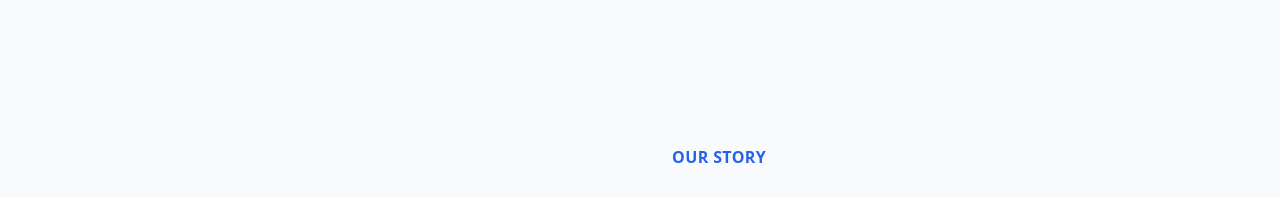
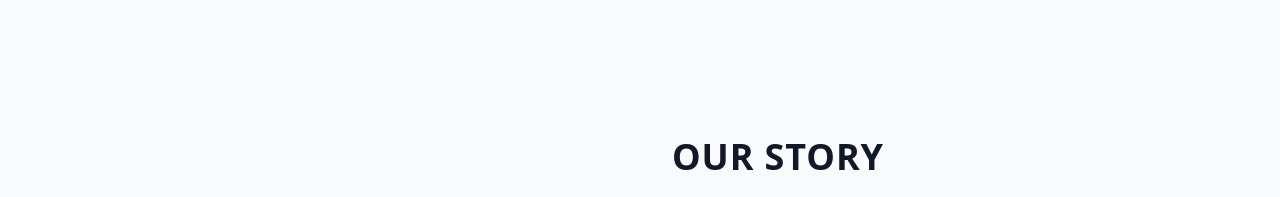
Before and after one commit to bohconcepts/HeritageTriageWebsitenew, a React (Vite) app: page / in a window 1280 px wide. Shown: the part 3820-4017 px from the top of the page. Built offline with nearby package versions, Linux system fonts and the light colour scheme.

Commit message:
Update About.tsx

```diff
--- a/src/components/About.tsx
+++ b/src/components/About.tsx
@@ -24,7 +24,7 @@ import React, { useEffect } from 'react';
               </div>
 
               <div className="mt-12 lg:mt-0" data-aos="fade-left">
-                <div className="text-base text-blue-600 font-semibold tracking-wide uppercase mb-6">
+                <div className="text-4xl font-bold tracking-wide uppercase mb-6">
                   Our Story
                 </div>
                 <h2 className="text-4xl font-light text-gray-900 mb-8">
```
